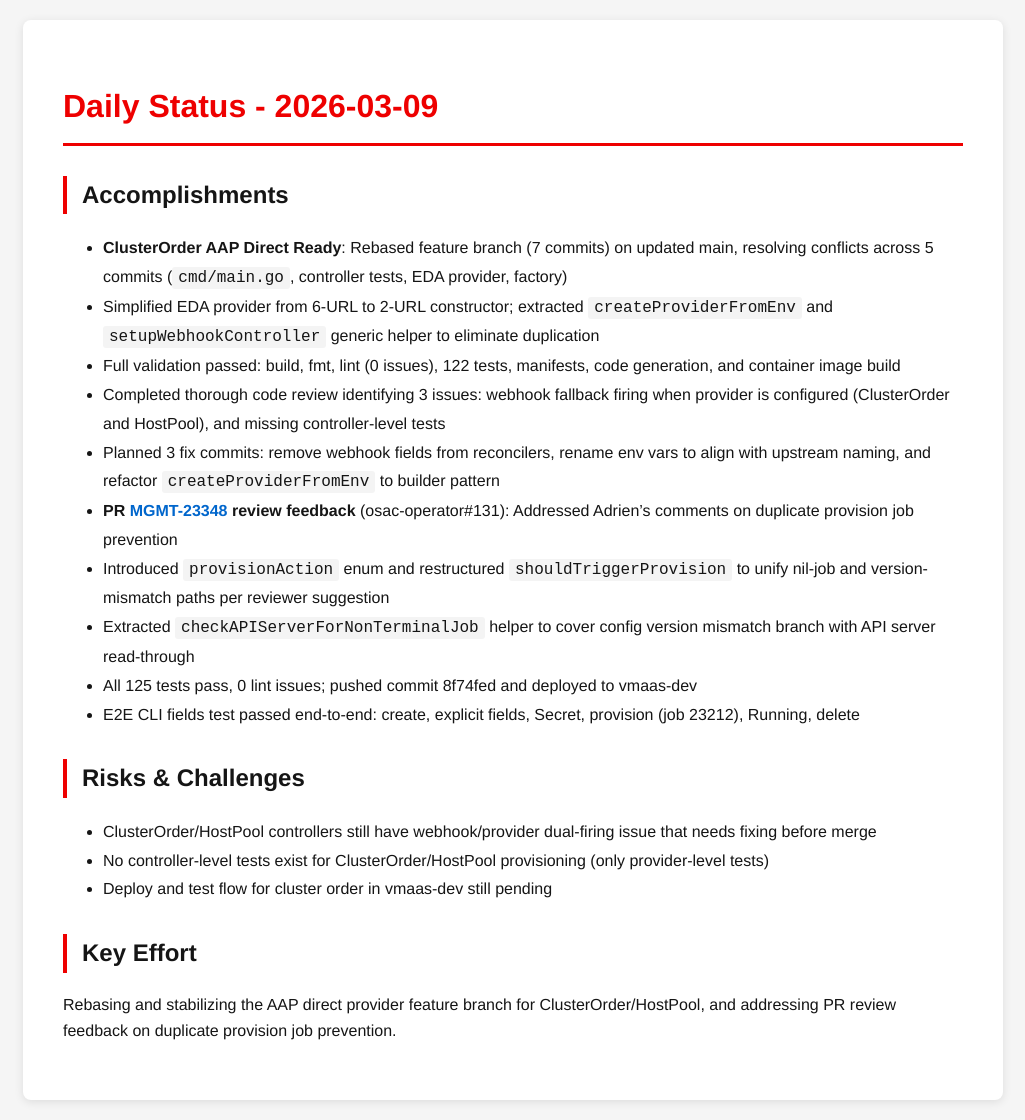
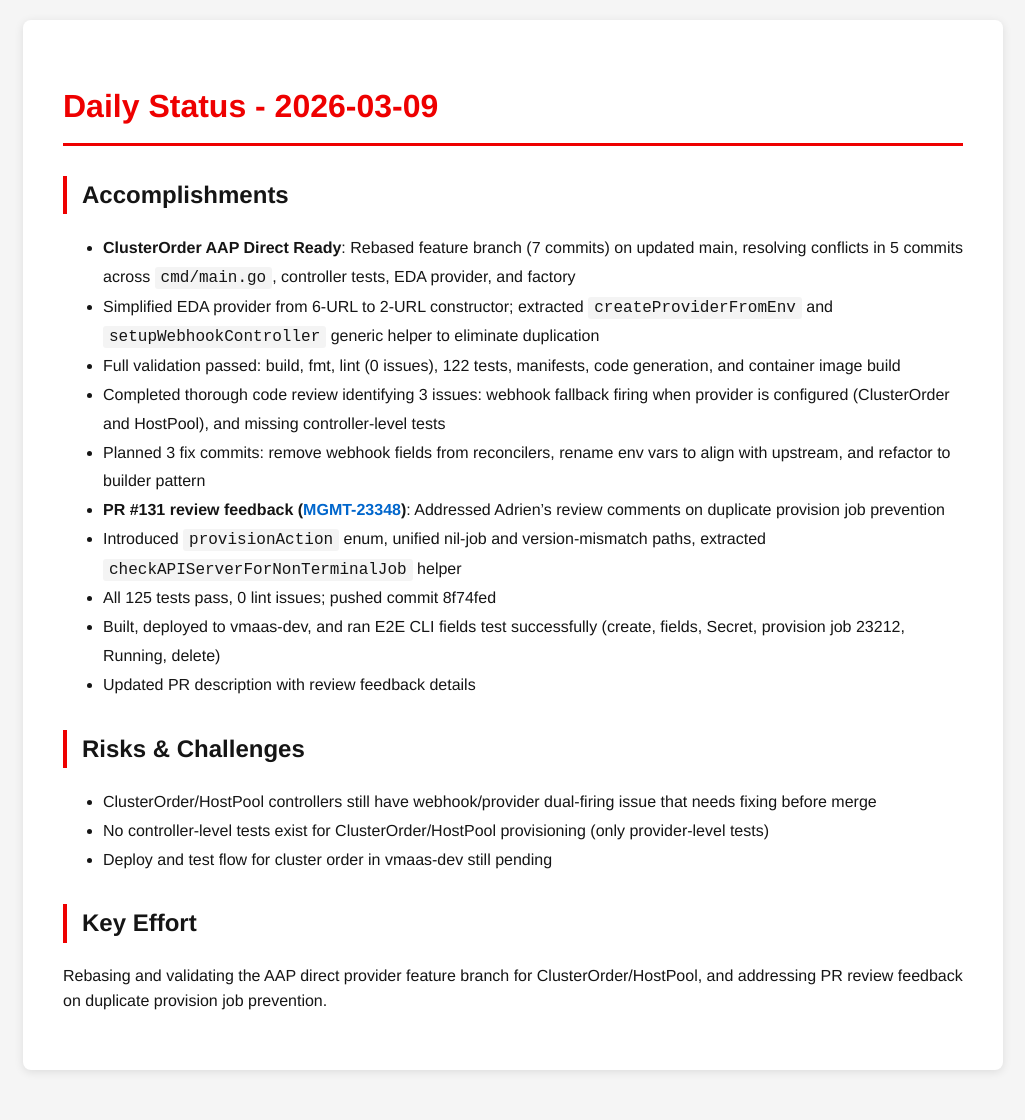
Before and after one commit to tzvatot/daily-status, a Jekyll site: the page built from 2026-03-09.md, in a window 1280 px wide. Shown: the whole page, without its empty margins (127-1152 px from the left). Built offline with Jekyll 4.4.1, drawn with Linux system fonts in a browser that asks for light colours; after the commit the page ends 1090 px from its top, so only the background shows below that.

Commit message:
Daily status update - 2026-03-09

```diff
--- a/2026-03-09.md
+++ b/2026-03-09.md
@@ -7,16 +7,16 @@ date: 2026-03-09
 # Daily Status - 2026-03-09
 
 ## Accomplishments
-- **ClusterOrder AAP Direct Ready**: Rebased feature branch (7 commits) on updated main, resolving conflicts across 5 commits (`cmd/main.go`, controller tests, EDA provider, factory)
+- **ClusterOrder AAP Direct Ready**: Rebased feature branch (7 commits) on updated main, resolving conflicts in 5 commits across `cmd/main.go`, controller tests, EDA provider, and factory
 - Simplified EDA provider from 6-URL to 2-URL constructor; extracted `createProviderFromEnv` and `setupWebhookController` generic helper to eliminate duplication
 - Full validation passed: build, fmt, lint (0 issues), 122 tests, manifests, code generation, and container image build
 - Completed thorough code review identifying 3 issues: webhook fallback firing when provider is configured (ClusterOrder and HostPool), and missing controller-level tests
-- Planned 3 fix commits: remove webhook fields from reconcilers, rename env vars to align with upstream naming, and refactor `createProviderFromEnv` to builder pattern
-- **PR [MGMT-23348](https://issues.redhat.com/browse/MGMT-23348) review feedback** (osac-operator#131): Addressed Adrien's comments on duplicate provision job prevention
-- Introduced `provisionAction` enum and restructured `shouldTriggerProvision` to unify nil-job and version-mismatch paths per reviewer suggestion
-- Extracted `checkAPIServerForNonTerminalJob` helper to cover config version mismatch branch with API server read-through
-- All 125 tests pass, 0 lint issues; pushed commit 8f74fed and deployed to vmaas-dev
-- E2E CLI fields test passed end-to-end: create, explicit fields, Secret, provision (job 23212), Running, delete
+- Planned 3 fix commits: remove webhook fields from reconcilers, rename env vars to align with upstream, and refactor to builder pattern
+- **PR #131 review feedback ([MGMT-23348](https://issues.redhat.com/browse/MGMT-23348))**: Addressed Adrien's review comments on duplicate provision job prevention
+- Introduced `provisionAction` enum, unified nil-job and version-mismatch paths, extracted `checkAPIServerForNonTerminalJob` helper
+- All 125 tests pass, 0 lint issues; pushed commit 8f74fed
+- Built, deployed to vmaas-dev, and ran E2E CLI fields test successfully (create, fields, Secret, provision job 23212, Running, delete)
+- Updated PR description with review feedback details
 
 ## Risks & Challenges
 - ClusterOrder/HostPool controllers still have webhook/provider dual-firing issue that needs fixing before merge
@@ -24,4 +24,4 @@ date: 2026-03-09
 - Deploy and test flow for cluster order in vmaas-dev still pending
 
 ## Key Effort
-Rebasing and stabilizing the AAP direct provider feature branch for ClusterOrder/HostPool, and addressing PR review feedback on duplicate provision job prevention.
+Rebasing and validating the AAP direct provider feature branch for ClusterOrder/HostPool, and addressing PR review feedback on duplicate provision job prevention.
```
